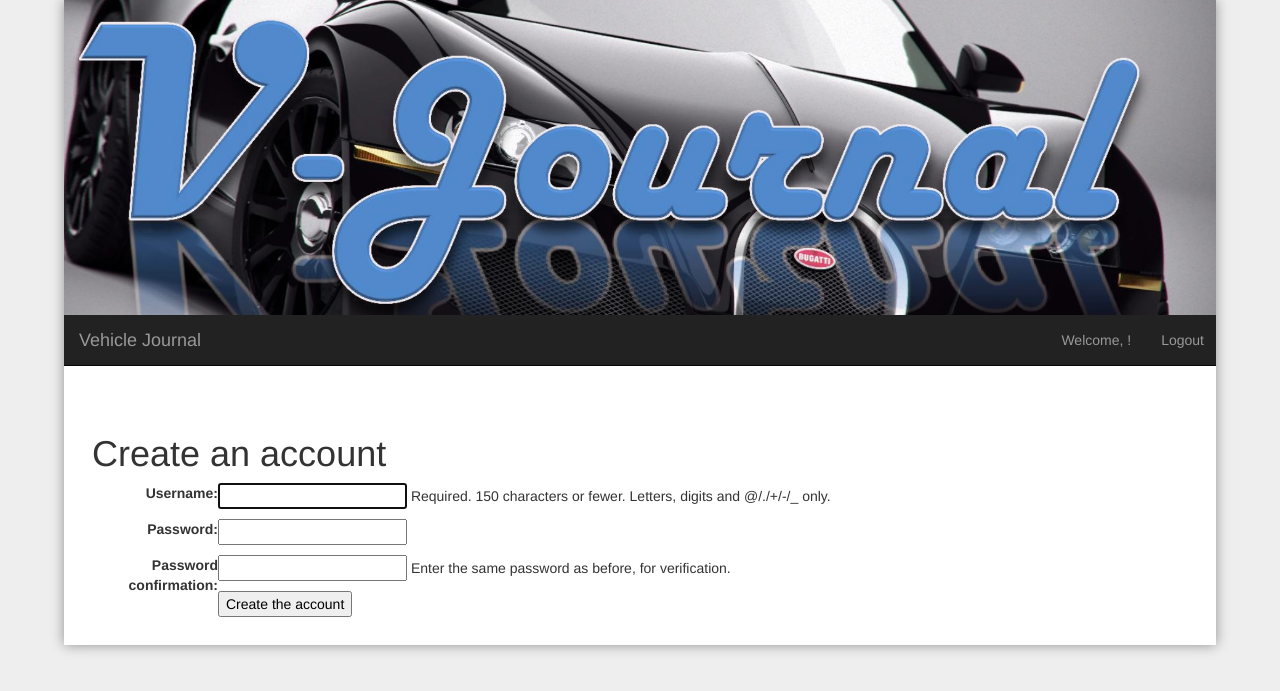
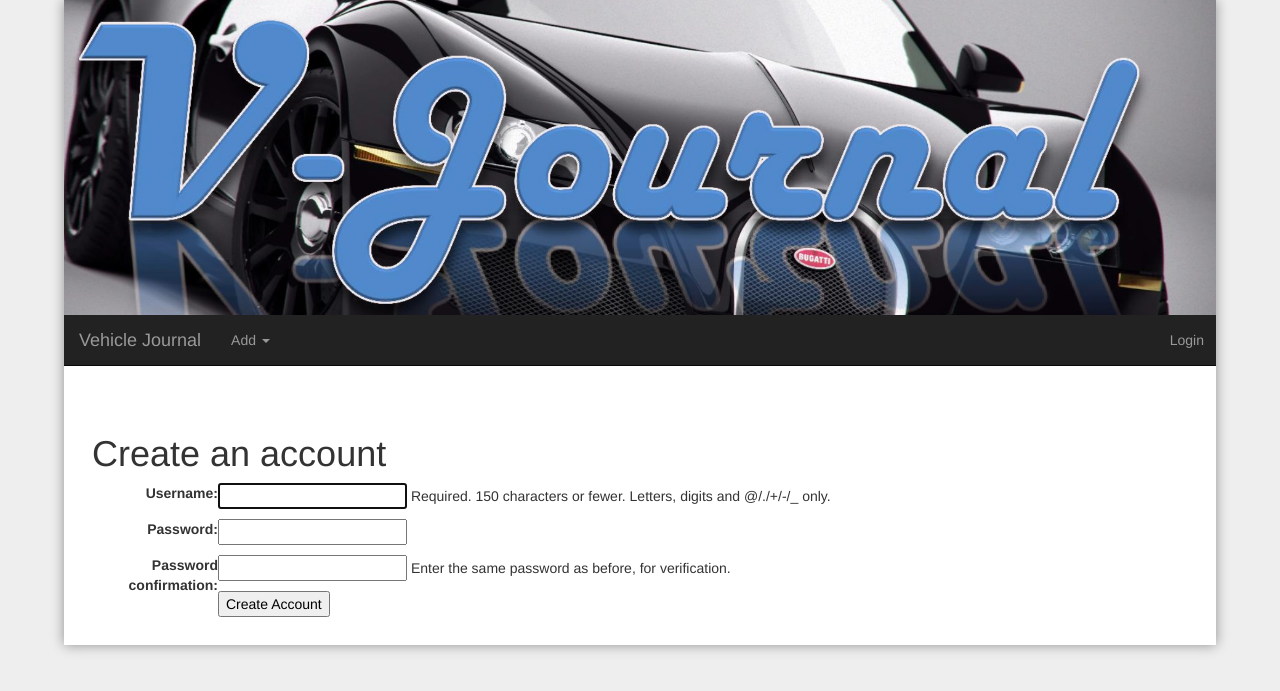
Before and after one commit to cl-ansy/vehicle-journal, a Django app: page /account/register/ in a window 1280 px wide. Shown: the top 691 px of the page. Run offline with Django 3.2, Linux system fonts and the light colour scheme.

Commit message:
added vehicle form

```diff
--- a/vjournal/apps/vjournal/templates/account/register.html
+++ b/vjournal/apps/vjournal/templates/account/register.html
@@ -8,6 +8,6 @@
 <form action="" method="post">
     {% csrf_token %}
     {{ form.as_p }}
-    <input type="submit" value="Create the account">
+    <input type="submit" value="Create Account">
 </form>
 {% endblock %}
--- a/vjournal/apps/vjournal/templates/base.html
+++ b/vjournal/apps/vjournal/templates/base.html
@@ -23,10 +23,30 @@
             <div class="navbar-header">
               <a class="navbar-brand" href="/">Vehicle Journal</a>
             </div>
+            <ul class="nav navbar-nav navbar-left nav-pills">
+                <li class="dropdown">
+                    <a class="dropdown-toggle" data-toggle="dropdown" href="#">
+                        Add <span class="caret"></span>
+                    </a>
+                    <ul class="dropdown-menu">
+                        <li><a href="/add/vehicle/">Vehicle</a></li>
+                        <li><a href="/add/history/">History</a></li>
+                        <li><a href="/add/mechanic/">Mechanic</a></li>
+                        <li><a href="/add/finance/">Finance</a></li>
+                        <li><a href="/add/part/">Part</a></li>
+                    </ul>
+                </li>
+            </ul>
+            {% if user.is_authenticated %}
             <ul class="nav navbar-nav navbar-right">
                 <li><a href="/account/logout">Logout</a></li>
             </ul>
             <p class="navbar-text navbar-right">Welcome, {{user.username}}!</p>
+            {% else %}
+            <ul class="nav navbar-nav navbar-right">
+                <li><a href="/account/login">Login</a></li>
+            </ul>
+            {% endif %}
           </div>
         </div>
 
--- a/vjournal/apps/vjournal/templates/main.html
+++ b/vjournal/apps/vjournal/templates/main.html
@@ -22,10 +22,7 @@ Am I too obsessed with toggles? Not enough AJAX for project reqs?
                 <!-- seeHistory button should toggle show/hide history -->
                 <h3>{{vehicle.year}} {{vehicle.make}} {{vehicle.model}} History</h3>
                 {% for history in vehicle.history_set.all %}
-                    <div style="border: 1px solid black">
-                    <!-- TEMPORARY INLINE STYLING TO VISUALLY GROUP THE DATA. THIS WILL BE TAKEN OUT
-                    ASAP. DONT YELL AT ME -->
-                    <p><strong>History ID:</strong> {{history.history_id}}</p>
+                    <div>
                     <p><strong>Location:</strong> {{history.location}}</p>
                     <p><strong>Mileage:</strong> {{history.current_mileage}}</p>
                     <p><strong>Maintenance Type:</strong> {{history.maintenance_type}}</p>
@@ -49,7 +46,6 @@ Am I too obsessed with toggles? Not enough AJAX for project reqs?
                     {% endfor %}
                     <h3>Finance</h3>
                     {% for finance in history.finance_set.all %}
-                        <p><strong>ID:</strong> {{finance.finance_id}}</p>
                         <p><strong>Insurance Paid:</strong> {{finance.insurance_paid}}</p>
                         <p><strong>Date Due:</strong> {{finance.date_due}}</p>
                         <p><strong>Date Paid:</strong> {{finance.date_paid}}</p>
--- a/vjournal/apps/vjournal/views.py
+++ b/vjournal/apps/vjournal/views.py
@@ -5,6 +5,7 @@ from django.template import RequestContext
 from django.contrib.auth.decorators import login_required
 from django.contrib.auth.forms import UserCreationForm
 from vjournal.apps.vjournal.models import Vehicle
+from vjournal.apps.vjournal.forms import VehicleForm
 
 
 @login_required(login_url='/account/login/')
@@ -28,3 +29,33 @@ def register(request):
     return render(request, "account/register.html", {
         'form': form,
     })
+
+@login_required(login_url='/account/login/')
+def add_vehicle(request):
+    if request.method == 'POST':
+        vehicle = Vehicle(owner=request.user)
+        form = VehicleForm(request.POST, instance = vehicle)
+        if form.is_valid():
+            new_vehicle = form.save()
+            return HttpResponseRedirect("/")
+    else:
+        form = VehicleForm()
+    return render(request, "add/addVehicle.html", {
+        'form': form,
+    })
+
+@login_required(login_url='/account/login/')
+def add_history(request):
+    return render(request, "add/addHistory.html")
+
+@login_required(login_url='/account/login/')
+def add_mechanic(request):
+    return render(request, "add/addMechanic.html")
+
+@login_required(login_url='/account/login/')
+def add_finance(request):
+    return render(request, "add/addFinance.html")
+
+@login_required(login_url='/account/login/')
+def add_part(request):
+    return render(request, "add/addPart.html")
--- a/vjournal/urls.py
+++ b/vjournal/urls.py
@@ -11,6 +11,16 @@ urlpatterns = patterns('',
     url(r'^account/logout/$', 'django.contrib.auth.views.logout', {'template_name': 'account/logout.html'}),
     url(r'^account/register/$', 'vjournal.apps.vjournal.views.register', name='regsiter'),
 
+    #urls to add entries to database
+    #these should probably be combined later into 1 page for a better UX
+    url(r'^add/vehicle/$', 'vjournal.apps.vjournal.views.add_vehicle', name='add_vehicle'),
+    url(r'^add/history/$', 'vjournal.apps.vjournal.views.add_history', name='add_history'),
+    url(r'^add/mechanic/$', 'vjournal.apps.vjournal.views.add_mechanic', name='add_mechanic'),
+    url(r'^add/finance/$', 'vjournal.apps.vjournal.views.add_finance', name='add_finance'),
+    url(r'^add/part/$', 'vjournal.apps.vjournal.views.add_part', name='add_part'),
+
+    #url for each history to AJAXically ( :^) ) show on index page
+
     #admin urls
     url(r'^admin/', include(admin.site.urls)),
     url(r'^admin/doc/', include('django.contrib.admindocs.urls')),
```
Also changed, not shown: vjournal/apps/vjournal/forms.py (added, +7 -0 lines), vjournal/apps/vjournal/templates/add/addFinance.html (added, +16 -0 lines), vjournal/apps/vjournal/templates/add/addHistory.html (added, +37 -0 lines), vjournal/apps/vjournal/templates/add/addMechanic.html (added, +17 -0 lines), vjournal/apps/vjournal/templates/add/addPart.html (added, +14 -0 lines), vjournal/apps/vjournal/templates/add/addVehicle.html (added, +11 -0 lines), vjournal/apps/vjournal/templates/addFinance.html (deleted, +0 -24 lines), vjournal/apps/vjournal/templates/addMaintenance.html (deleted, +0 -43 lines), vjournal/apps/vjournal/templates/addMechanic.html (deleted, +0 -23 lines), vjournal/apps/vjournal/templates/addPart.html (deleted, +0 -20 lines), vjournal/apps/vjournal/templates/addVehicle.html (deleted, +0 -21 lines).
